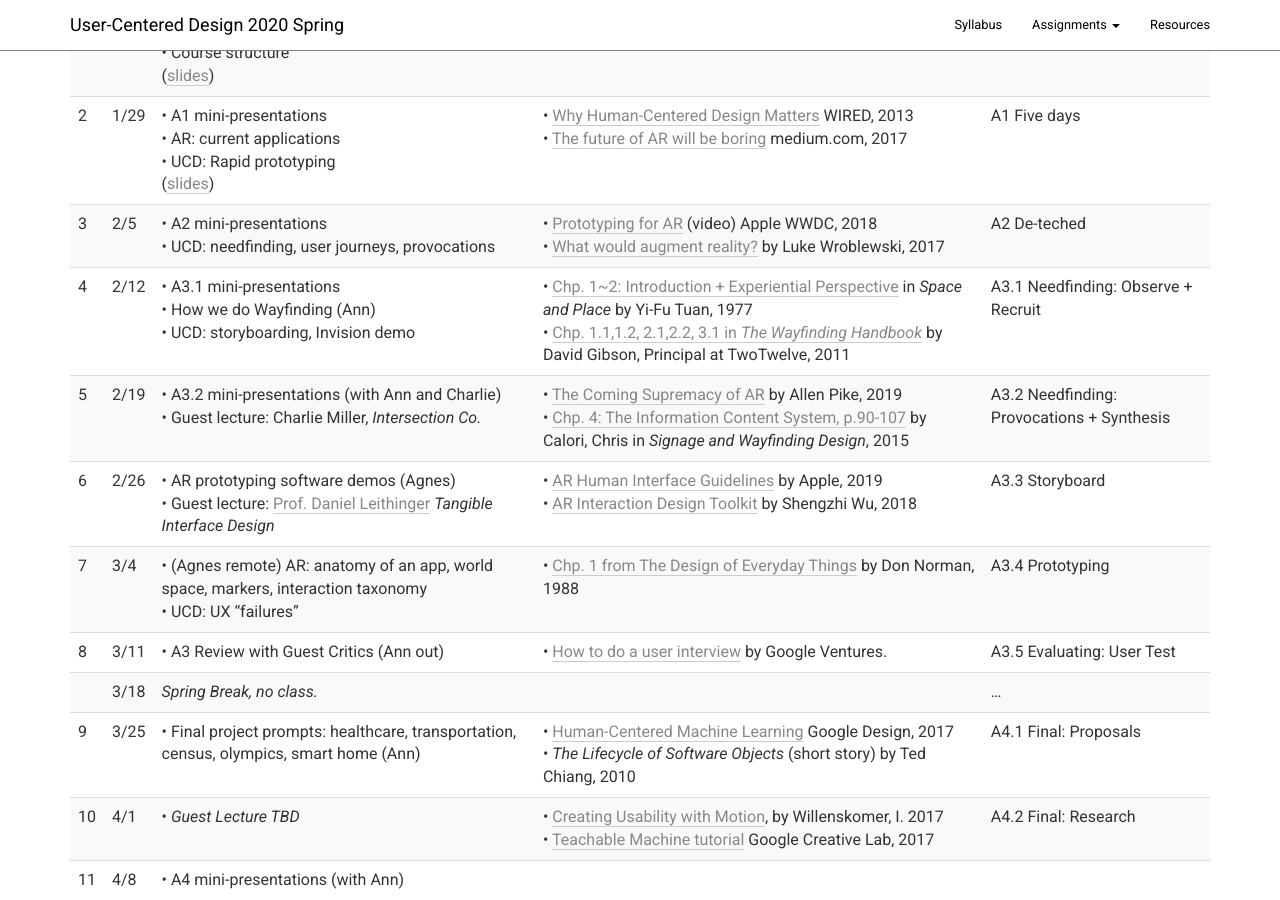
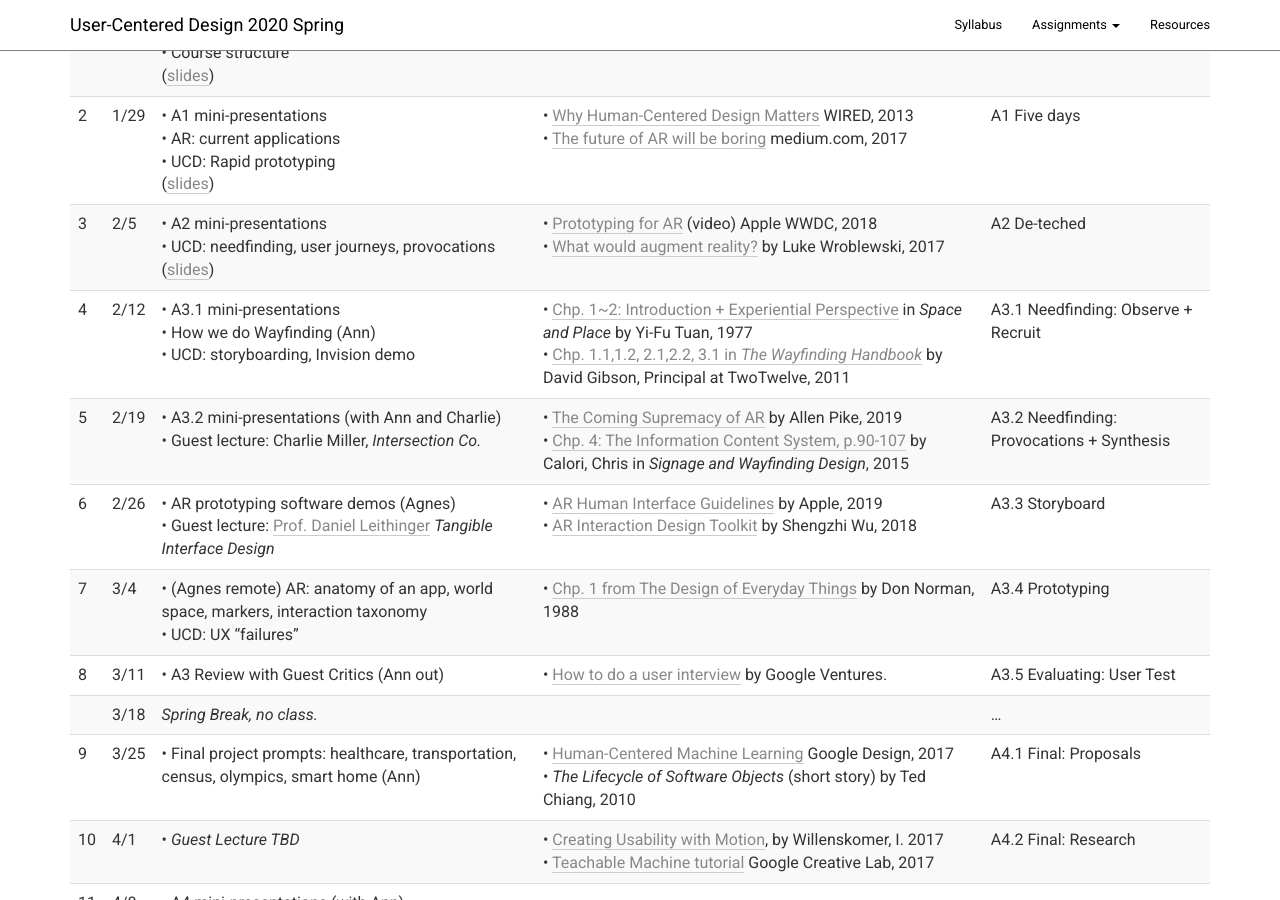
Before and after one commit to columbiaspatialinfo/columbiaspatialinfo.github.io, a Jekyll site: the page built from index.md, in a window 1280 px wide and 900 px high, scrolled down 718 px. Built offline with Jekyll 4.4.1, drawn with Linux system fonts in a browser that asks for light colours; our own code applies the rules of GitHub Pages for plain Markdown files.

Commit message:
Update index.md

```diff
--- a/index.md
+++ b/index.md
@@ -28,7 +28,7 @@ _Subject to change as semester progresses._
 | -- | -- | -- | -- | -- |
 | 1        | 1/22     | • What is UCD, what is AR?<br>• TwoTwelve overview (Ann)<br>• Course structure<br>([slides](https://docs.google.com/presentation/d/13yrgzOjsCOtmdtj6PEFNqrDayXyoDiWz1_qs4MgI0Iw/edit?usp=sharing)) |                                                                                                                                                                                                                                                                                 | [Apply to enroll](https://forms.gle/dKc8YTB8YCKDW2Ya6) |
 | 2        | 1/29   | • A1 mini-presentations<br>• AR: current applications<br>• UCD: Rapid prototyping<br>([slides](https://docs.google.com/presentation/d/1ccvYpHhp8exK7g_gcnSIGDoC7seHlM-0NR6kS5Uez0M/edit?usp=sharing))           | • [Why Human-Centered Design Matters](https://www.wired.com/insights/2013/12/human-centered-design-matters/) WIRED, 2013<br>• [The future of AR will be boring](https://medium.com/@warronbebster/the-future-of-augmented-reality-will-be-boring-fc95be238ef4) medium.com, 2017 | A1 Five days |
-| 3        | 2/5      | • A2 mini-presentations<br>• UCD: needfinding, user journeys, provocations                             | • [Prototyping for AR](https://developer.apple.com/videos/play/wwdc2018/808/) (video) Apple WWDC, 2018<br>• [What would augment reality?](https://www.lukew.com/ff/entry.asp?1974) by Luke Wroblewski, 2017                                                                        | A2 De-teched                                           |
+| 3        | 2/5      | • A2 mini-presentations<br>• UCD: needfinding, user journeys, provocations<br>([slides](https://docs.google.com/presentation/d/1f2ZJGiyUhmMy9Bh5tzDzzcNx9Wa7O5nMFnHWGsdbLcw/edit?usp=sharing))                             | • [Prototyping for AR](https://developer.apple.com/videos/play/wwdc2018/808/) (video) Apple WWDC, 2018<br>• [What would augment reality?](https://www.lukew.com/ff/entry.asp?1974) by Luke Wroblewski, 2017                                                                        | A2 De-teched                                           |
 | 4        | 2/12     | • A3.1 mini-presentations<br>• How we do Wayfinding (Ann)<br>• UCD: storyboarding, Invision demo                                                   | • [Chp. 1~2: Introduction + Experiential Perspective]({{ layout.canvasfiles }}6939862) in _Space and Place_ by Yi-Fu Tuan, 1977<br>• [Chp. 1.1,1.2, 2.1,2.2, 3.1 in _The Wayfinding Handbook_]({{ layout.canvasfiles }}6939859) by David Gibson, Principal at TwoTwelve, 2011                                                                                                                                                                      | A3.1 Needfinding: Observe + Recruit                  |
 | 5        | 2/19     | • A3.2 mini-presentations (with Ann and Charlie)<br>• Guest lecture: Charlie Miller, _Intersection Co._ | • [The Coming Supremacy of AR](https://allenpike.com/2019/the-supremacy-of-ar) by Allen Pike, 2019<br>• [Chp. 4: The Information Content System, p.90-107](https://clio.columbia.edu/catalog/11557934) by Calori, Chris in _Signage and Wayfinding Design_, 2015 | A3.2 Needfinding: Provocations + Synthesis             |
 | 6        | 2/26     | • AR prototyping software demos (Agnes)<br>• Guest lecture: [Prof. Daniel Leithinger](https://www.colorado.edu/atlas/daniel-leithinger) _Tangible Interface Design_                            | • [AR Human Interface Guidelines](https://developer.apple.com/ios/human-interface-guidelines/technologies/augmented-reality/) by Apple, 2019<br>• [AR Interaction Design Toolkit](https://blog.prototypr.io/ar-interaction-design-toolkit-f47ca0733e31) by Shengzhi Wu, 2018                                                                                                                                                                                                                 | A3.3 Storyboard                           |
```
